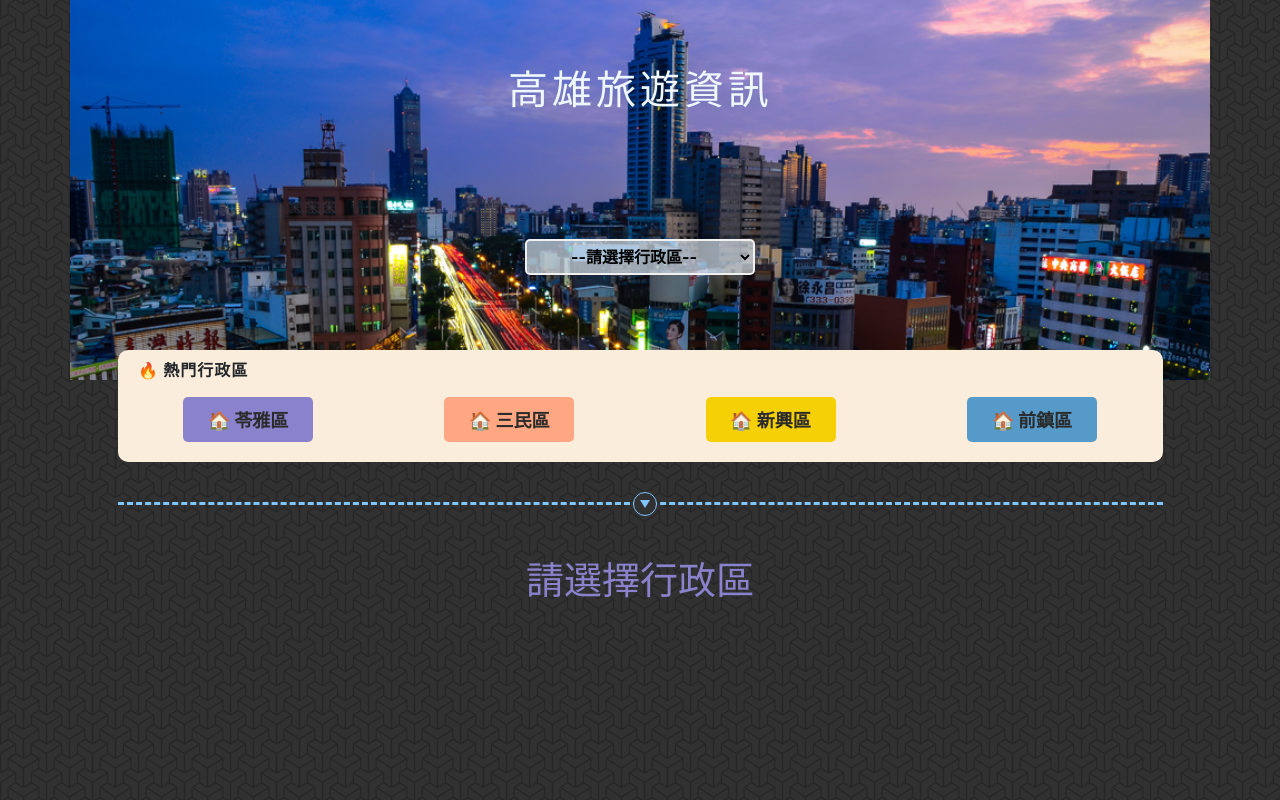
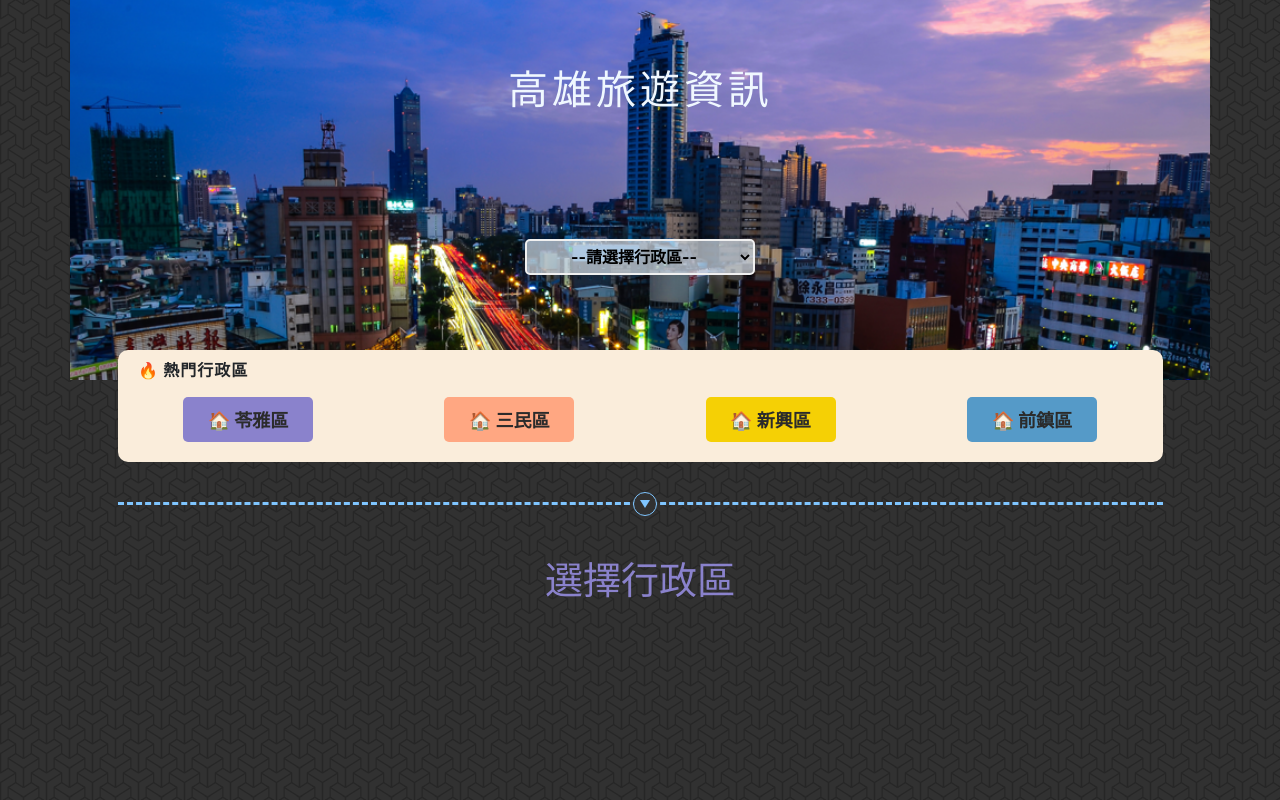
Before and after one commit to luckycreate/Kaohsiung-Travel-JS-RWD, a plain HTML site: page index.html in a window 1280 px wide. Shown: the top 800 px of the page. Drawn offline with nearby package versions, Linux system fonts and the light colour scheme.

Commit message:
edit Title

```diff
--- a/index.html
+++ b/index.html
@@ -18,7 +18,7 @@
         </div>
         <div class="col-10 selectBox">
             <select class="selectStyle" id="selectArea">
-                <option value="請選擇行政區">--請選擇行政區--</option>
+                <option value="選擇行政區">--請選擇行政區--</option>
                 <option value="苓雅區">📷 苓雅區</option>
                 <option value="三民區">📷 三民區</option>
                 <option value="新興區">📷 新興區</option>
@@ -63,7 +63,7 @@
     </div>
 
     <div class="row justify-content-center" id="areaTitle">
-        <div class="col-8 title3">請選擇行政區</div>
+        <div class="col-8 title3">選擇行政區</div>
     </div>
 
     <div class="row justify-content-center main" id="showList">
```
